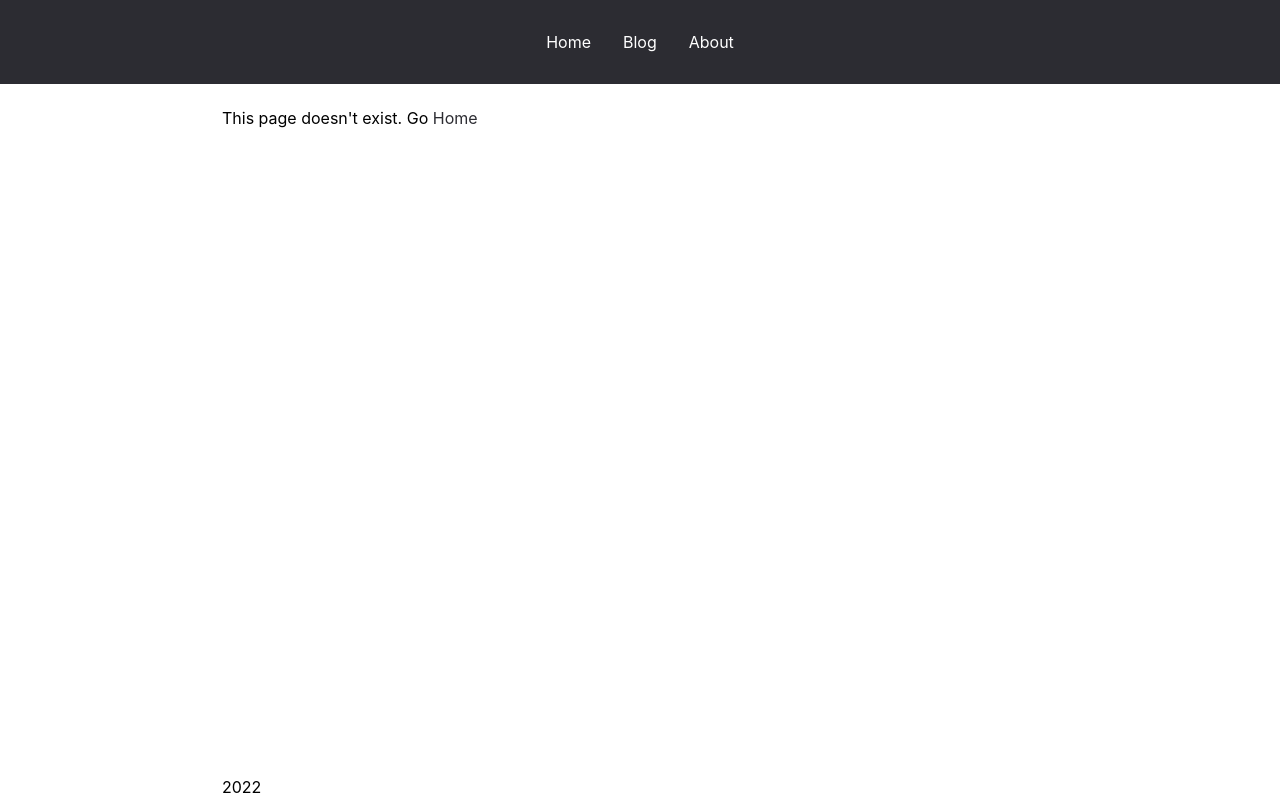
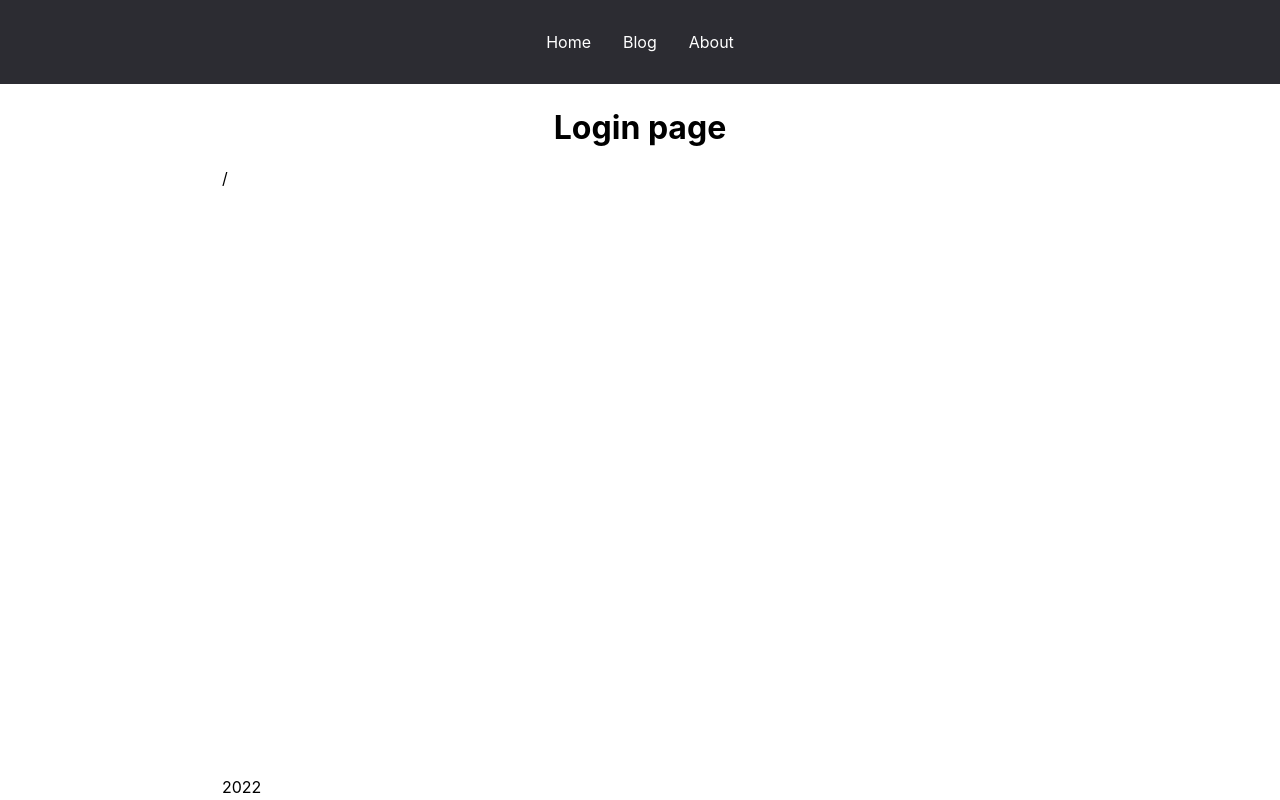
Before and after one commit to NikePro777/react-router6.4, a React (Create React App) app: page /login in a window 1280 px wide. Built offline with nearby package versions, Linux system fonts and the light colour scheme.

Commit message:
use useLocation add loginPage, start video 5

```diff
--- a/src/App.jsx
+++ b/src/App.jsx
@@ -1,10 +1,12 @@
-import { Routes, Route } from "react-router-dom";
+import { Routes, Route, Navigate } from "react-router-dom";
 import Layout from "./components/Layout";
+import RequireAuth from "./hoc/RequireAuth";
 import About from "./pages/AboutPage";
 import BlogPage from "./pages/BlogPage";
 import CreatePost from "./pages/CreatePost";
 import EditPost from "./pages/EditPost";
 import HomePage from "./pages/HomePage";
+import LoginPage from "./pages/LoginPage";
 import NotFoundPage from "./pages/NotFoundPage";
 import SinglePage from "./pages/SinglePage";
 
@@ -17,8 +19,17 @@
           <Route path="posts" element={<BlogPage />} />
           <Route path="posts/:id" element={<SinglePage />} />
           <Route path="posts/:id/edit" element={<EditPost />} />
-          <Route path="posts/new" element={<CreatePost />} />
+          <Route
+            path="posts/new"
+            element={
+              <RequireAuth>
+                <CreatePost />
+              </RequireAuth>
+            }
+          />
           <Route path="about" element={<About />} />
+          <Route path="about-us" element={<Navigate to="/about" replace />} />
+          <Route path="login" element={<LoginPage />} />
           <Route path="*" element={<NotFoundPage />} />
         </Route>
       </Routes>
--- /dev/null
+++ b/src/hoc/RequireAuth.jsx
@@ -0,0 +1,13 @@
+import { Navigate, useLocation } from "react-router-dom";
+
+const RequireAuth = ({ children }) => {
+  const location = useLocation();
+  const auth = false;
+
+  if (!auth) {
+    return <Navigate to="/login" state={{ from: location }} />;
+  }
+  return children;
+};
+
+export default RequireAuth;
--- a/src/pages/BlogPage.jsx
+++ b/src/pages/BlogPage.jsx
@@ -12,6 +12,7 @@
     <div>
       <h1>BlogPage</h1>
       <h2>Our News</h2>
+      <Link to="/posts/new">Add new post</Link>
       {posts.map((post) => (
         <Link key={post.id} to={`/posts/${post.id}`}>
           <li>{post.title}</li>
--- /dev/null
+++ b/src/pages/LoginPage.jsx
@@ -0,0 +1,17 @@
+import { useLocation, useNavigate } from "react-router-dom";
+
+const LoginPage = () => {
+  const navigate = useNavigate();
+  const location = useLocation();
+
+  const fromPage = location.state?.from?.pathname || "/";
+
+  return (
+    <div>
+      <h1>Login page</h1>
+      {fromPage}
+    </div>
+  );
+};
+
+export default LoginPage;
--- a/src/pages/SinglePage.jsx
+++ b/src/pages/SinglePage.jsx
@@ -1,9 +1,14 @@
-import { useParams, Link } from "react-router-dom";
+import { useParams, Link, useNavigate } from "react-router-dom";
 import { useEffect, useState } from "react";
 
 const SinglePage = () => {
   const { id } = useParams();
+  const navigate = useNavigate();
   const [post, setPost] = useState(null);
+
+  const goBack = () => navigate(-1);
+  const goHome = () => navigate("/", { replace: true, state: {} });
+
   useEffect(() => {
     fetch(`https://jsonplaceholder.typicode.com/posts/${id}`)
       .then((res) => res.json())
@@ -11,6 +16,9 @@
   }, [id]);
   return (
     <div>
+      <button onClick={goBack}>Назад</button>
+      {/* {bad approach} */}
+      <button onClick={goHome}>Home</button>
       {post && (
         <>
           <h1>{post.title}</h1>
```
